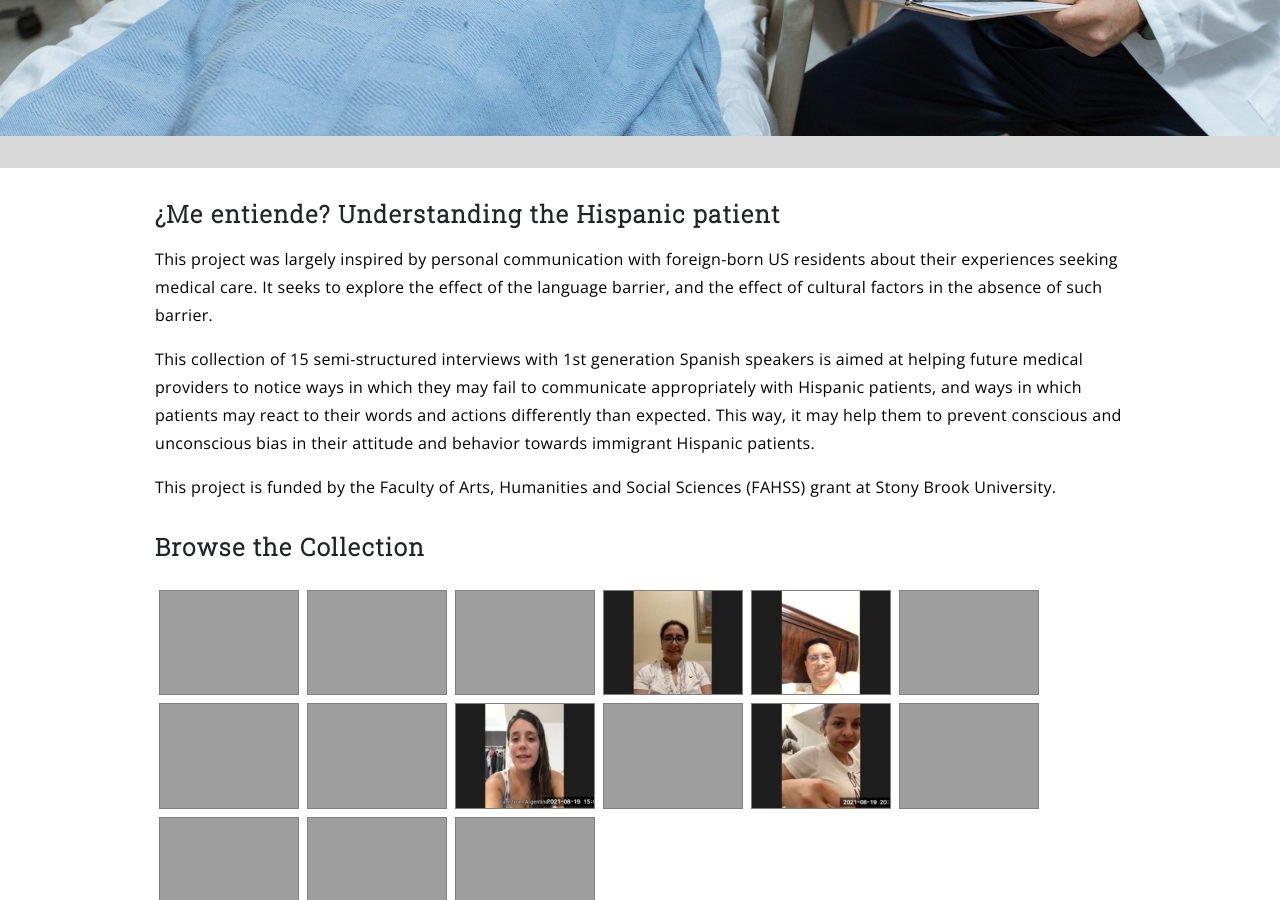
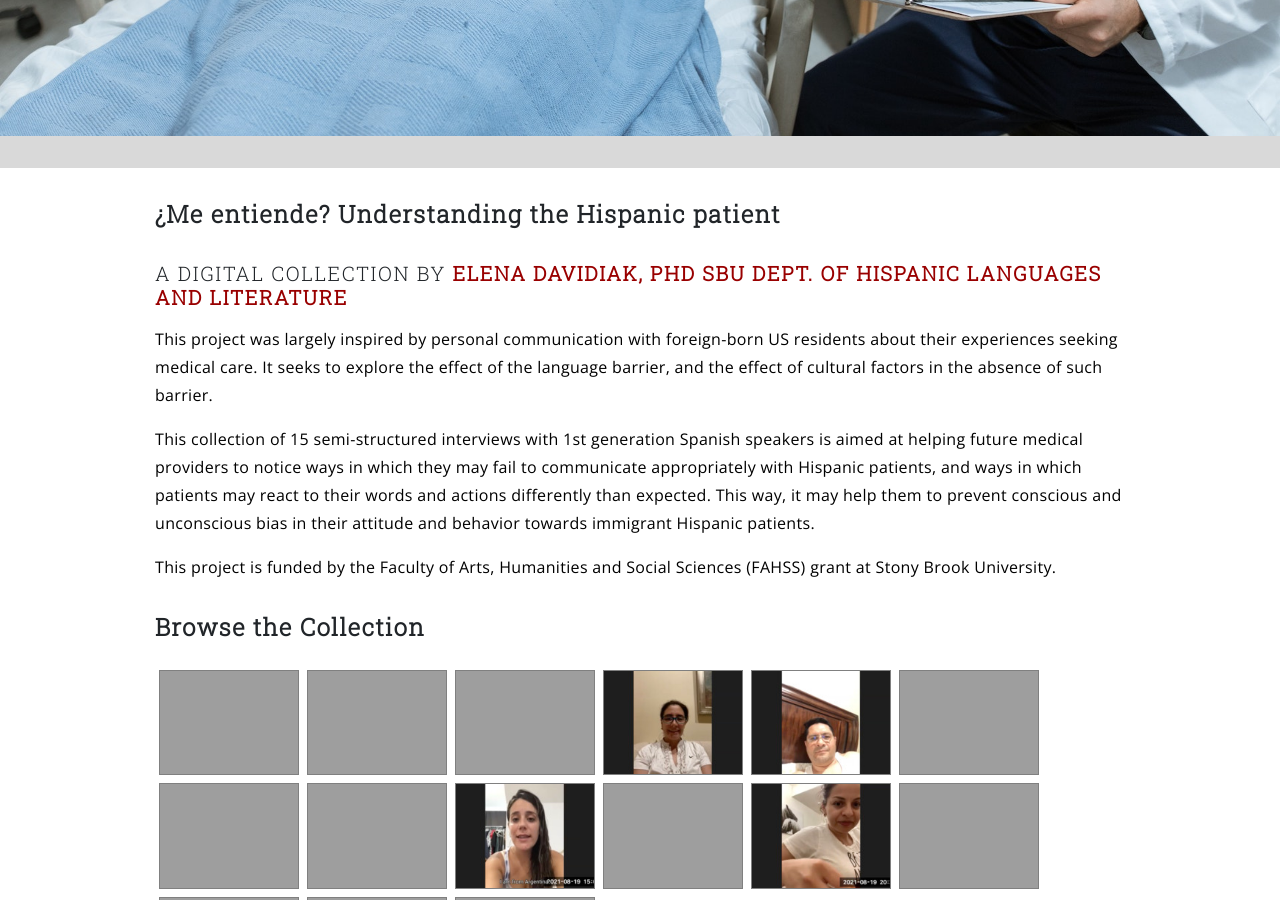
Before and after one commit to sbucdh/davidiak, a Jekyll site: the page built from index.md, in a window 1280 px wide and 900 px high, scrolled down 548 px. Built offline with Jekyll 4.4.1, drawn with Linux system fonts in a browser that asks for light colours.

Commit message:
Update index.md

```diff
--- a/index.md
+++ b/index.md
@@ -15,6 +15,8 @@ show_title: false
 
 <h3>¿Me entiende? Understanding the Hispanic patient</h3>
 
+<h4>A digital collection by <a href="https://www.stonybrook.edu/commcms/hispanic/people/davidiak.php">Elena Davidiak, PhD</a> <a href="https://www.stonybrook.edu/commcms/hispanic/">SBU Dept. of Hispanic Languages and Literature</a></h4>
+
 <p>This project was largely inspired by personal communication with foreign-born US residents about their experiences seeking medical care. It seeks to explore the effect of the language barrier, and the effect of cultural factors in the absence of such barrier.</p>
 
 <p>This collection of 15 semi-structured interviews with 1st generation Spanish speakers is aimed at helping future medical providers to notice ways in which they may fail to communicate appropriately with Hispanic patients, and ways in which patients may react to their words and actions differently than expected. This way, it may help them to prevent conscious and unconscious bias in their attitude and behavior towards immigrant Hispanic patients.</p>
```
